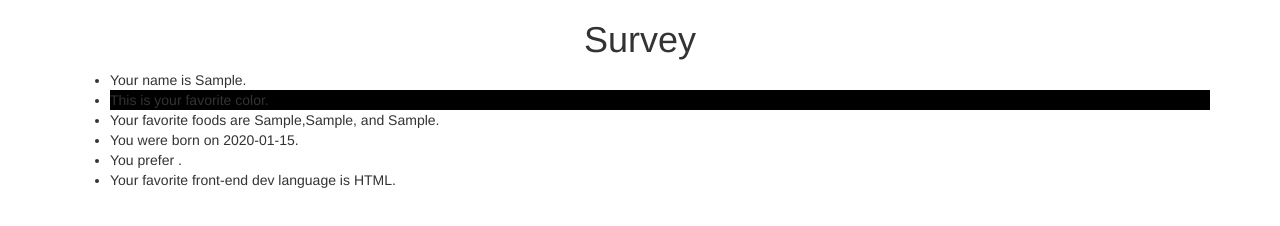
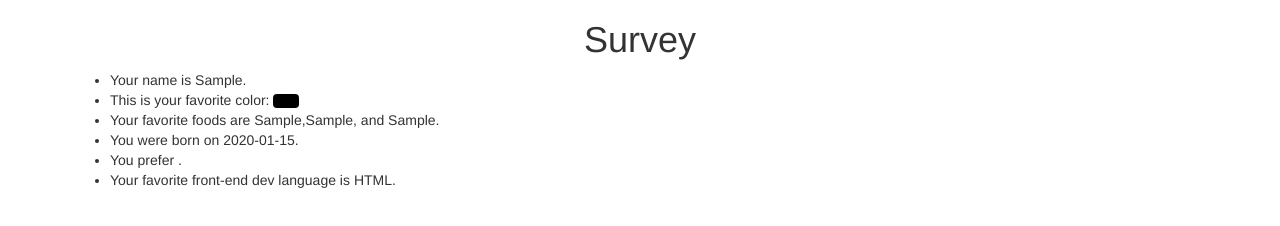
Before and after one commit to bangnguyen77/survey, a plain HTML site: page index.html in a window 1280 px wide. Both pictures are taken after typing "Sample", "Sample", "Sample", "Sample", "2020-01-15" into the empty fields and a click on the button "Submit your answers". Drawn offline with Linux system fonts and the light colour scheme.

Commit message:
change the styling for the favortie color

```diff
--- a/index.html
+++ b/index.html
@@ -72,7 +72,7 @@
       <div id="results">
         <ul>
           <li>Your name is <span class="name"></span>.</li>
-          <li class="color">This is your favorite color.</li>
+          <li class="color">This is your favorite color:  <button class="btn colorButton"></button></li>
           <li>Your favorite foods are <span class="food1"></span>,<span class="food2"></span>, and <span class="food3"></span>.</li>
           <li>You were born on <span class="birthday"></span>.</li>
           <li>You prefer <span class="beverage"></span>.</li>
--- a/js/scripts.js
+++ b/js/scripts.js
@@ -20,9 +20,13 @@ $(document).ready(function() {
     $(".birthday").text(birthdayInput);
     $(".beverage").text(beverageInput);
     $(".lang").text(langInput);
-    $(".color").css({
+    // $(".color").css({
+    //     "background-color" : colorInput
+    // });
+    $(".colorButton").css({
         "background-color" : colorInput
     });
+
 
 
 
```
